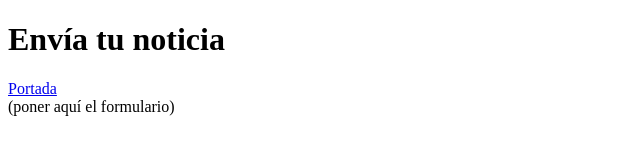
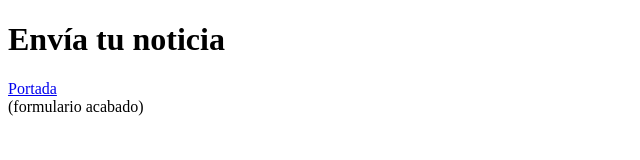
Before and after one commit to samurodriguez/ejercicio-parejas, a plain HTML site: page formulario.html in a window 1280 px wide. Shown: the full height of the page, 0-640 px from the left. Drawn offline with Linux system fonts and the light colour scheme.

Commit message:
Formulario terminado

```diff
--- a/formulario.html
+++ b/formulario.html
@@ -13,6 +13,6 @@
       </nav>
     </header>
 
-    <main>(poner aquí el formulario)</main>
+    <main>(formulario acabado)</main>
   </body>
 </html>
```
